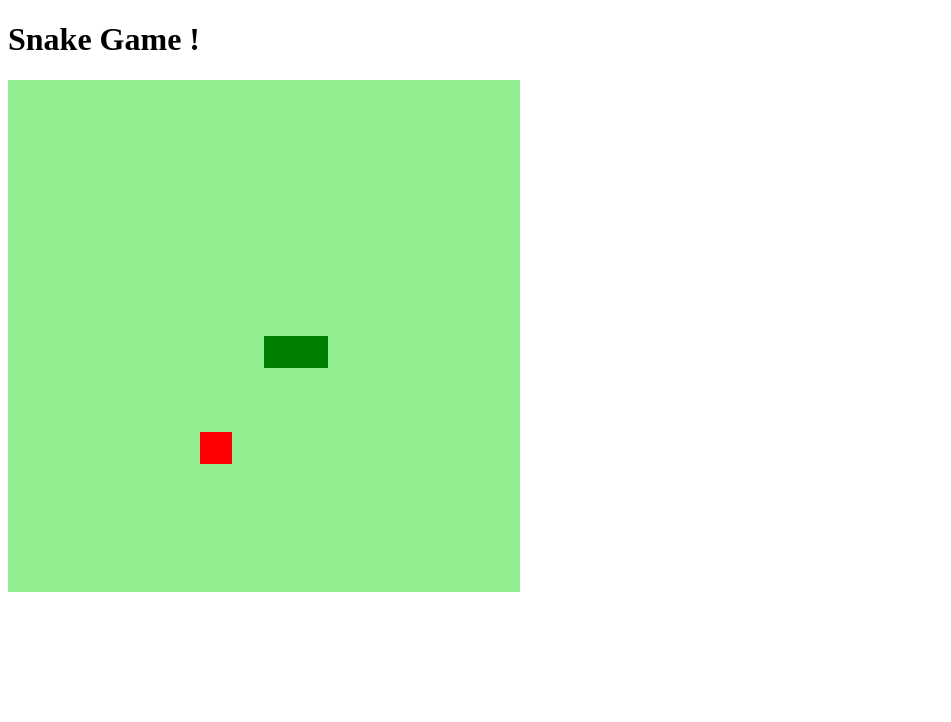
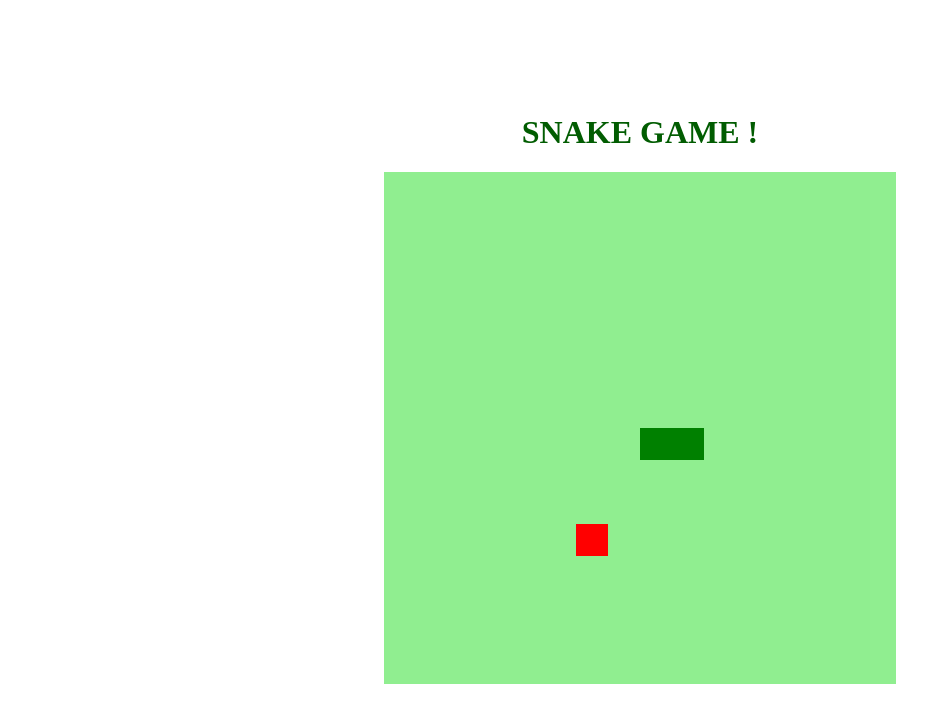
Before and after one commit to keneson2309/SnakeGame, a plain HTML site: page index.html in a window 1280 px wide. Shown: the whole page, without its empty margins (0-951 px from the left). Drawn offline with Linux system fonts and the light colour scheme.

Commit message:
adicionando stylo ao body

```diff
--- a/style.css
+++ b/style.css
@@ -1,3 +1,12 @@
 body{
-
+    height: 95vh;
+    width: 95;
+    display: flex;
+    justify-content: center;
+    align-items: center;
+    flex-direction: column;
+    color: rgb(1, 92, 1);
 }
+h1{
+    text-transform: uppercase;
+}
```
